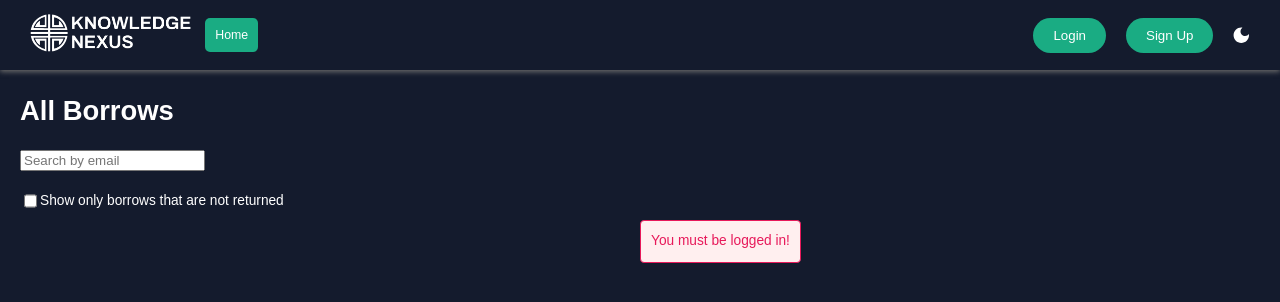
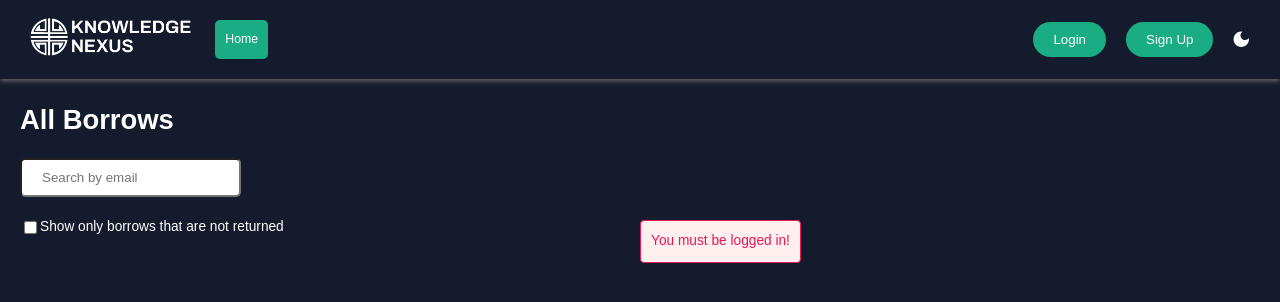
Before and after one commit to NightHawkNB/SCS2208_MERN_PROJECT, a React (Create React App) app in the folder frontend/: page /borrowdetails in a window 1280 px wide. Shown: the top 302 px of the page. Built offline with nearby package versions, Linux system fonts and the light colour scheme.

Commit message:
style-changes

```diff
--- a/frontend/src/App.css
+++ b/frontend/src/App.css
@@ -286,15 +286,17 @@ header button:hover {
 }
 
 .navButtons{
-  margin: 10px 0px;
+  padding: 10px 20px;
   flex: 1;
+  display: flex;
+  flex-wrap: wrap;
+  gap: 20px;
 }
 
 .navButtons a {
   font-size: var(--font-size);
   background-color: var(--primary);
   padding: 10px 10px;
-  margin: 0px 10px;
   border-radius: 5px;
   text-decoration: none;
   color: white;
--- a/frontend/src/components/ListBorrow.js
+++ b/frontend/src/components/ListBorrow.js
@@ -58,7 +58,7 @@ const ListBorrow = () => {
         <div className="allborrow">
 
           <div className="borrow-search">
-            <input type="text" placeholder="Search by email" onChange={handleSearch}/>
+            <input className="search-field" type="text" placeholder="Search by email" onChange={handleSearch}/>
             <div className="borrow-checkbox"><input
             type="checkbox"
             checked={onlyNotReturned}
```
